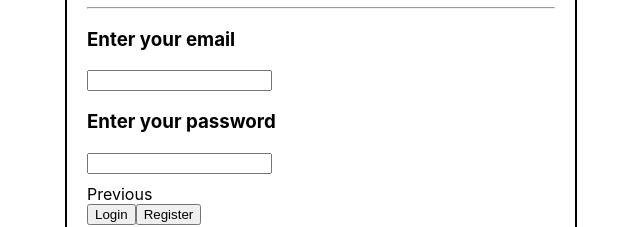
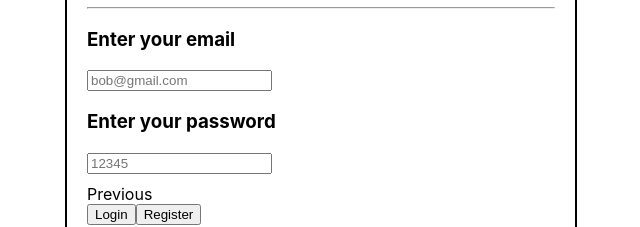
Before and after one commit to UoaWDCC/Investment-island, a Next.js app: page /login in a window 1280 px wide. Shown: the part 279-506 px from the top of the page, without its empty margins (319-959 px from the left). Built offline with nearby package versions, Linux system fonts and the light colour scheme.

Commit message:
placeholder

```diff
--- a/pages/login/index.tsx
+++ b/pages/login/index.tsx
@@ -8,10 +8,10 @@ const LoginPage: NextPage = () => {
     <div>
       <form>
         <h3>Enter your email</h3>
-        <input type="text" name="email" />
+        <input type="text" name="email" placeholder="bob@gmail.com" required/>
 
         <h3>Enter your password</h3>
-        <input type="text" name="password" />
+        <input type="text" name="password" placeholder="12345" required/>
 
         <div className={styles.links}>
           <Link href="/disclaimer">
```
